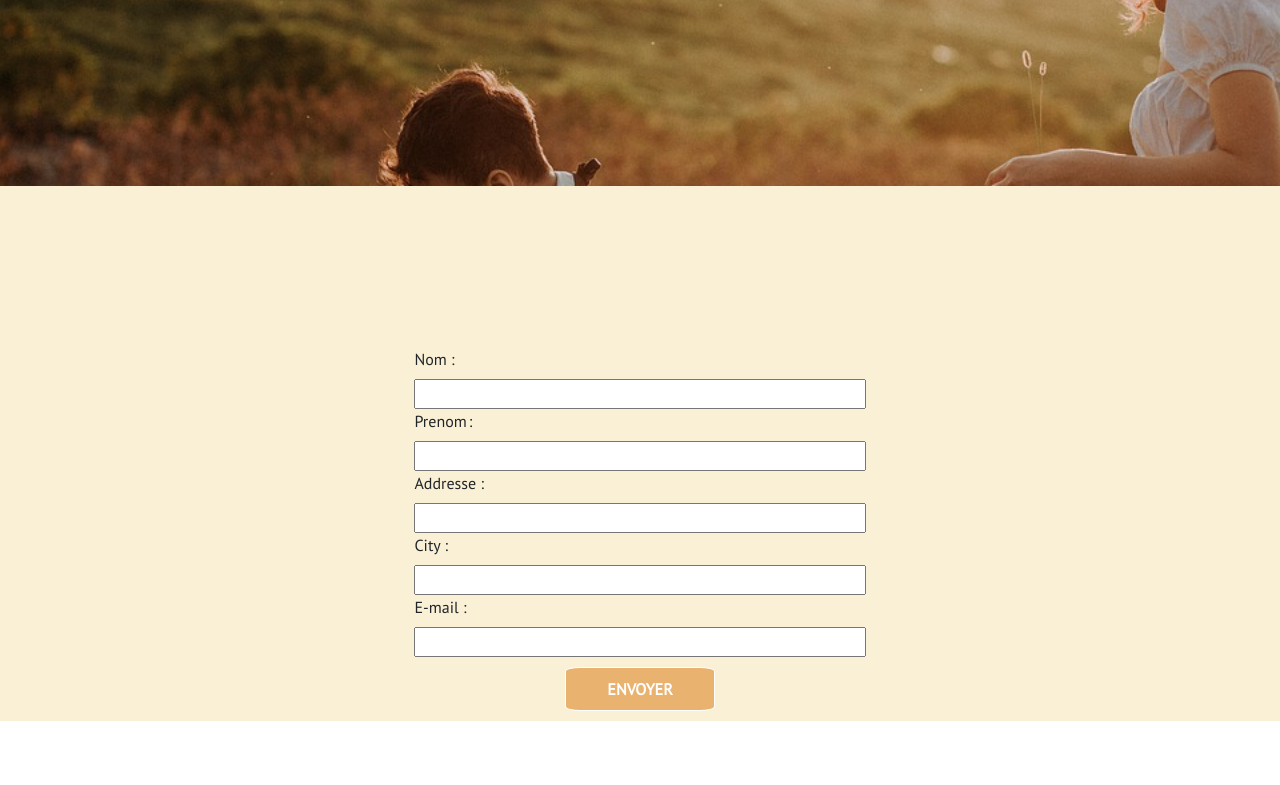
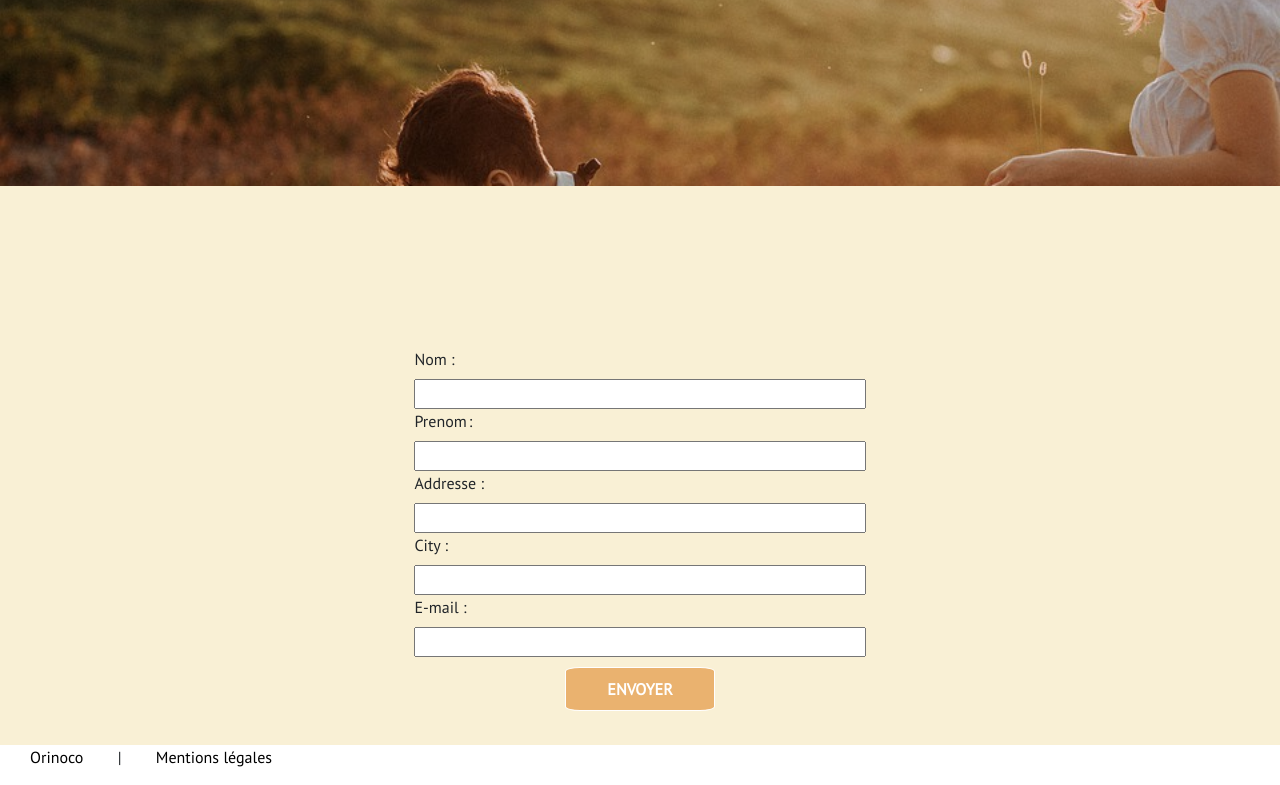
Before and after one commit to Akilai-lab/PEREZMarina_5_11022021, a website: page FrontEnd/src/panier.html in a window 1280 px wide. Shown: the part 231-1016 px from the top of the page. Before the commit the page ends 952 px from the top, so only its background shows below. Drawn offline with nearby package versions, Linux system fonts and the light colour scheme.

Commit message:
div id mess pour message d'erreur

```diff
--- a/FrontEnd/src/panier.html
+++ b/FrontEnd/src/panier.html
@@ -57,12 +57,17 @@
                                 </div>
                                 <input type="submit" class="button" value="Envoyer">
                             </form>
+                            <br>
+                            <span id="mess" style="color:red"></span>
                             <div id="pageConfirmation"></div>
                         </div>
                     </div>
                 </div>
             </div>
         </div>
+        <footer>
+            <p><a href="#">Orinoco</a> | <a href="#">Mentions légales</a></p>
+        </footer>
                 <!-- jQuery first, then Popper.js, then Bootstrap JS -->
         <script src="https://code.jquery.com/jquery-3.4.1.slim.min.js" integrity="sha384-J6qa4849blE2+poT4WnyKhv5vZF5SrPo0iEjwBvKU7imGFAV0wwj1yYfoRSJoZ+n" crossorigin="anonymous"></script>
         <script src="https://cdn.jsdelivr.net/npm/popper.js@1.16.0/dist/umd/popper.min.js" integrity="sha384-Q6E9RHvbIyZFJoft+2mJbHaEWldlvI9IOYy5n3zV9zzTtmI3UksdQRVvoxMfooAo" crossorigin="anonymous"></script>
```
